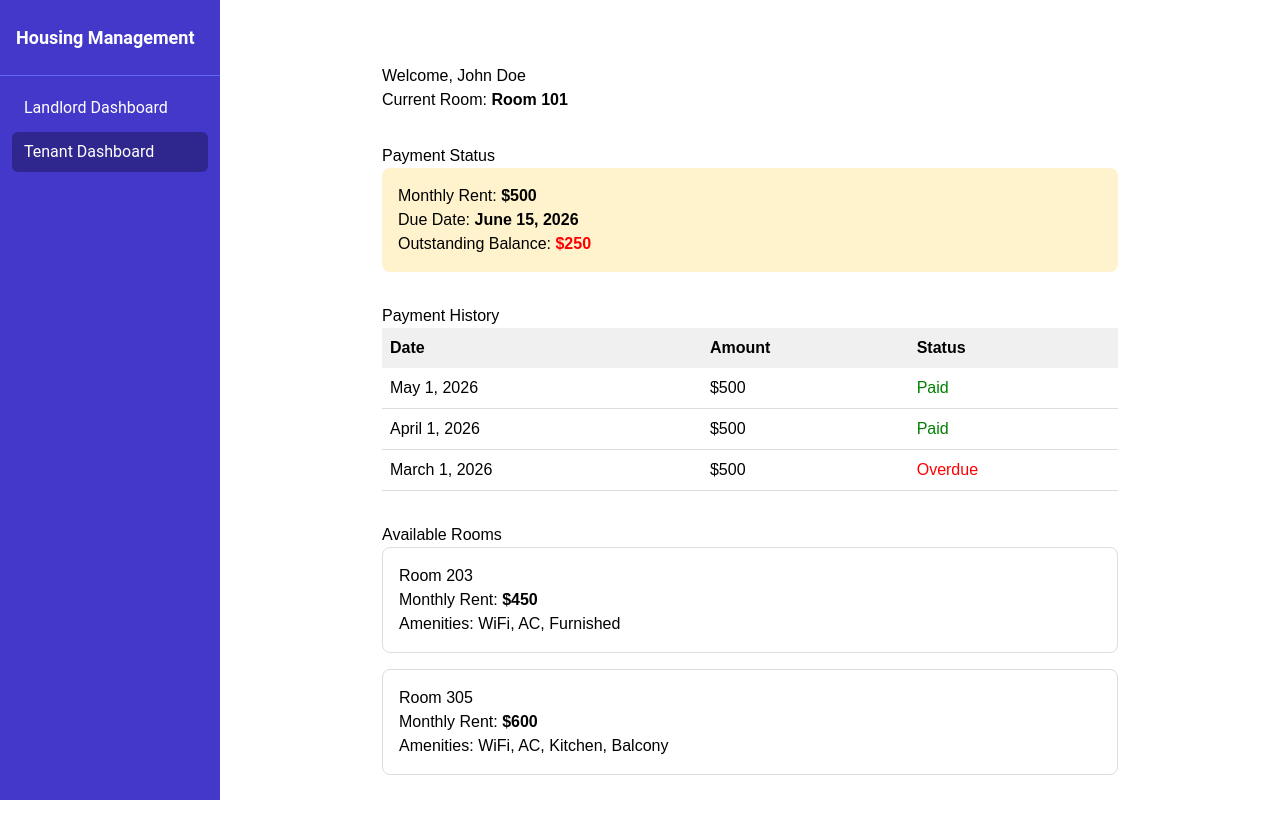
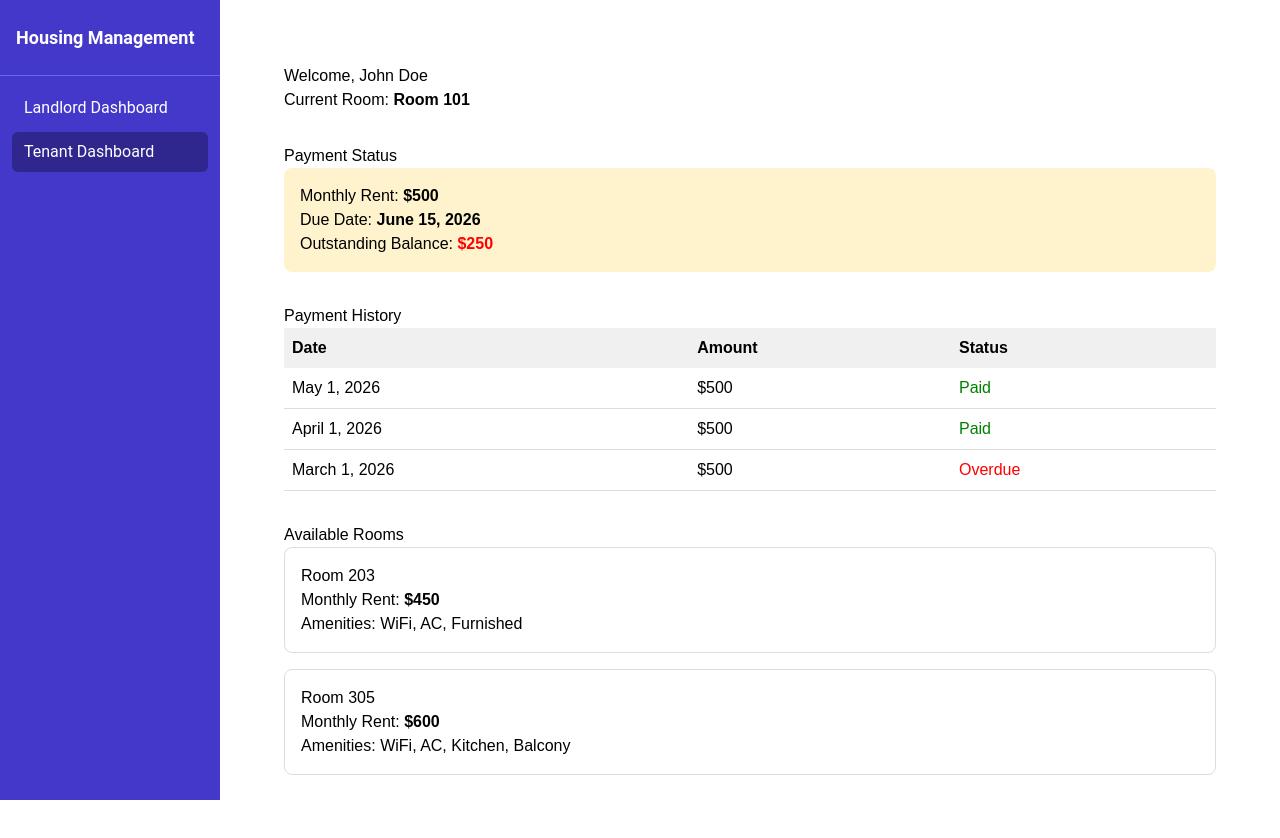
Before and after one commit to JaeraV/learn_frontend, a React (Vite) app in the folder Learn frontend 3/housing-management/: page /tenant in a window 1280 px wide. Shown: the top 838 px of the page. Built offline with nearby package versions, Linux system fonts and the light colour scheme.

Commit message:
add Payment Status component

```diff
--- /dev/null
+++ b/Learn frontend 3/housing-management/src/components/tenants/PaymentStatus.jsx
@@ -0,0 +1,14 @@
+const PaymentStatus = ({tenant}) => {
+  return (
+    <section style={{ marginTop: "2rem" }}>
+        <h2>Payment Status</h2>
+        <div style={{ background: "#fff3cd", padding: "1rem", borderRadius: "8px" }}>
+          <p>Monthly Rent: <strong>${tenant.monthlyRent}</strong></p>
+          <p>Due Date: <strong>{tenant.dueDate}</strong></p>
+          <p>Outstanding Balance: <strong style={{ color: "red" }}>${tenant.balance}</strong></p>
+        </div>
+      </section>
+  )
+}
+
+export default PaymentStatus
--- a/Learn frontend 3/housing-management/src/pages/TenantDashboard.jsx
+++ b/Learn frontend 3/housing-management/src/pages/TenantDashboard.jsx
@@ -1,3 +1,6 @@
+import PaymentStatus from "../components/tenants/PaymentStatus"
+
+
 function TenantDashboard() {
   const tenant = {
     name: "John Doe",
@@ -19,19 +22,13 @@ function TenantDashboard() {
   ]
 
   return (
-    <div style={{ padding: "2rem", fontFamily: "sans-serif", maxWidth: "800px", margin: "0 auto" }}>
+    <div style={{ padding: "2rem", fontFamily: "sans-serif"}}>
       <h1>Welcome, {tenant.name}</h1>
       <p>Current Room: <strong>{tenant.room}</strong></p>
 
       {/* Payment Status */}
-      <section style={{ marginTop: "2rem" }}>
-        <h2>Payment Status</h2>
-        <div style={{ background: "#fff3cd", padding: "1rem", borderRadius: "8px" }}>
-          <p>Monthly Rent: <strong>${tenant.monthlyRent}</strong></p>
-          <p>Due Date: <strong>{tenant.dueDate}</strong></p>
-          <p>Outstanding Balance: <strong style={{ color: "red" }}>${tenant.balance}</strong></p>
-        </div>
-      </section>
+      <PaymentStatus tenant={tenant} />
+
 
       {/* Payment History */}
       <section style={{ marginTop: "2rem" }}>
```
